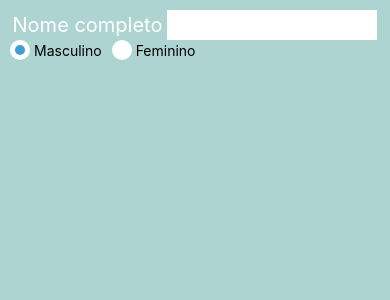
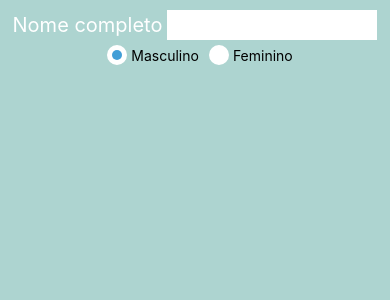
Before and after one commit to jmatheusbueno/mobile_development_UTFPR, a React Native app in the folder MyHealth/: screen / in a window 390 px wide. Shown: the top 300 px of the page. Built offline with nearby package versions, Linux system fonts and the light colour scheme.

Commit message:
finalizando estilos no radio

```diff
--- a/MyHealth/src/components/CreateAccount.js
+++ b/MyHealth/src/components/CreateAccount.js
@@ -8,15 +8,14 @@ const CreateAccount = () => {
     return (
         <View style={styles.container}>
             <CustomTextInput label="Nome completo" width={210} />
-            <CustomRadio
-                options={['Masculino','Feminino']}
-                horizontal={true}
-                onChangeSelect={(opt, index) => {
-                    alert(opt);
-                    setSelected(index);
-                }}
-                selected={selected}
-            />
+            <View style={styles.radio}>
+                <CustomRadio
+                    options={['Masculino','Feminino']}
+                    horizontal={true}
+                    onChangeSelect={(opt, index) => setSelected(index)}
+                    selected={selected}
+                />
+            </View>
         </View>
     )
 };
@@ -26,6 +25,10 @@ const styles = StyleSheet.create({
         flex: 1,
         backgroundColor: "#add4d0",
     },
+    radio: {
+        marginTop: 5,
+        alignItems: 'center',
+    },
 });
 
 export default CreateAccount;
```
